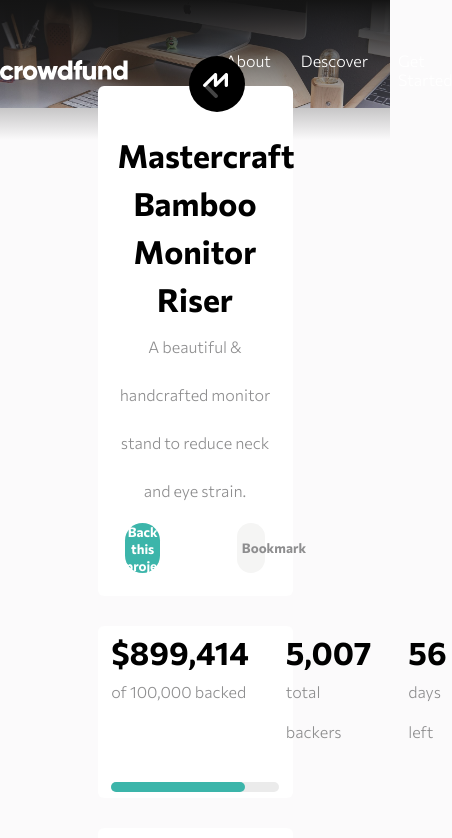
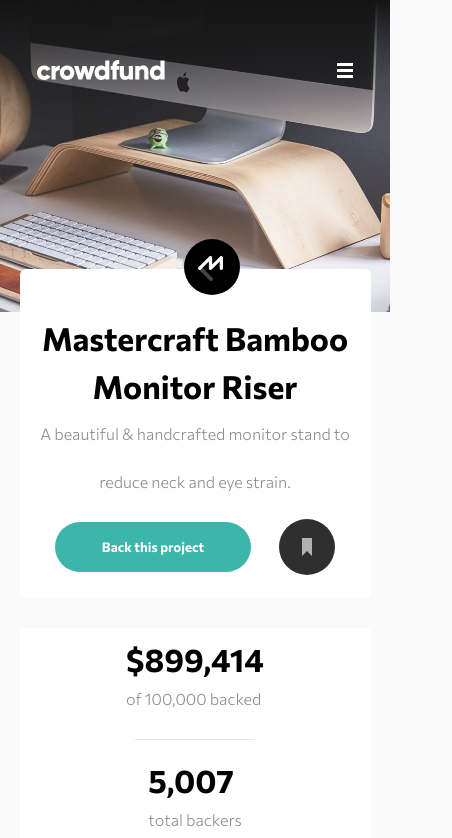
Before and after one commit to IsmaelFe/CrowdFundingPage, a React (Vite) app: page / in a window 390 px wide. Shown: the top 838 px of the page, 452 px wide, since content can reach past the window. Built offline with nearby package versions, Linux system fonts and the light colour scheme.

Commit message:
Versión mobil

```diff
--- a/src/App.jsx
+++ b/src/App.jsx
@@ -1,4 +1,4 @@
-import { useState } from "react";
+import { useState, useEffect } from "react";
 import "./App.css";
 import Accumulated_project from "./components/Accumulated_project";
 import Back_project from "./components/Back_project";
@@ -7,6 +7,9 @@
 import Nav_bar from "./components/Nav_bar";
 import Modal_completed from "./components/Modal_completed";
 import { container, dataAccumulated } from "./data/data";
+
+const imgDesktop = "../public/images/image-hero-desktop.jpg";
+const imgMobile = "../public/images/image-hero-mobile.jpg";
 
 let mont = 0;
 let accept = false;
@@ -38,6 +41,17 @@
   const [openCloseM, setOpenCloseM] = useState(false);
   const [closeComplet, setCloseComplet] = useState(false);
   const [markBook, setMarckBook] = useState(false);
+  const [image, setImage] = useState(window.innerWidth);
+
+  useEffect(() => {
+    const handleResize = () => {
+      setImage(window.innerWidth);
+    };
+
+    window.addEventListener("resize", handleResize);
+
+    return () => window.removeEventListener("resize", handleResize);
+  }, []);
 
   const completedModal = () => {
     let newModal = [...selectdModal];
@@ -118,14 +132,14 @@
       {closeComplet ? <Modal_completed close={gotIt} /> : null}
       <div className="img-container">
         <img
-          src="../public/images/image-hero-desktop.jpg"
+          src={image > 700 ? imgDesktop : imgMobile}
           alt="img"
           className="img-desktop"
         ></img>
       </div>
-      <Nav_bar />
+      <Nav_bar rezise={image} />
       <main className="main">
-        <Back_project change={changeBook} changeM={markBook} />
+        <Back_project change={changeBook} changeM={markBook} rezise={image} />
         <Accumulated_project accumulate={accumulated} />
         <div className="container-card">
           <h2> About this project</h2>
--- a/src/components/Back_project.jsx
+++ b/src/components/Back_project.jsx
@@ -1,7 +1,7 @@
 import React from "react";
 import PropTypes from "prop-types";
 
-const Back_project = ({ change, changeM }) => {
+const Back_project = ({ change, changeM, rezise }) => {
   return (
     <div className="container-back">
       <img
@@ -33,6 +33,7 @@
                 />
               </g>
             </svg>
+            {rezise > 700 ? (
               <p
                 style={
                   changeM
@@ -42,6 +43,7 @@
               >
                 Bookmark
               </p>
+            ) : null}
           </button>
         </div>
       </div>
@@ -52,6 +54,7 @@
 Back_project.propTypes = {
   change: PropTypes.func,
   changeM: PropTypes.bool,
+  rezise: PropTypes.number,
 };
 
 export default Back_project;
--- a/src/components/Nav_bar.jsx
+++ b/src/components/Nav_bar.jsx
@@ -1,18 +1,29 @@
 import React from "react";
+import PropTypes from "prop-types";
 
-const Nav_bar = () => {
+const Nav_bar = ({ rezise }) => {
   return (
     <nav className="nav-bar">
-      <img src="../public/images/logo.svg"></img>
+      <img src="../../public/images/logo.svg"></img>
       <div className="nav-bar-2">
-        <ul>
-          <li>About</li>
-          <li>Descover</li>
-          <li>Get Started</li>
-        </ul>
+        {rezise > 700 ? (
+          <ul>
+            <li>About</li>
+            <li>Descover</li>
+            <li>Get Started</li>
+          </ul>
+        ) : (
+          <ul>
+            <img src="../../public/images/icon-hamburger.svg"></img>
+          </ul>
+        )}
       </div>
     </nav>
   );
 };
 
+Nav_bar.propTypes = {
+  rezise: PropTypes.number,
+};
+
 export default Nav_bar;
--- a/src/index.css
+++ b/src/index.css
@@ -515,3 +515,42 @@
 .container-completed-1 button {
     margin-top: 25px;
 }
+
+@media (max-width: 700px) {
+    .main {
+        max-width: 90%;
+    }
+
+    .container-accumulated-1 {
+        flex-direction: column;
+        align-items: center ;
+        gap: 20px;
+    }
+
+    hr {
+        width: 40%;
+        height: 1px;
+    }
+
+    .button-back-1 {
+        width: 70%;
+    }
+
+    .container-card-tittle {
+        flex-direction: column;
+    }
+
+    .container-card-button {
+        flex-direction: column;
+        gap: 20px;
+        align-items: start;
+    }
+
+    .select {
+        width: 70%;
+    }
+
+    .select-out {
+        width: 70%;
+    }
+}
```
Lines whose indentation alone changed are shown as unchanged.
